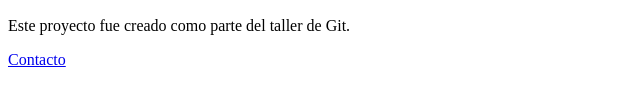
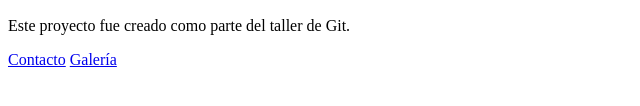
Before and after one commit to Lian-P-Nino-G/proyecto-lian, a plain HTML site: page index.htm in a window 1280 px wide. Shown: the part 148-254 px from the top of the page, 0-640 px from the left. Drawn offline with Linux system fonts and the light colour scheme.

Commit message:
Añadir enlace a la galería en la página principal

```diff
--- a/index.htm
+++ b/index.htm
@@ -13,5 +13,6 @@
 </section>
 <nav>
    <a href="contacto.html">Contacto</a>
+   <a href="galeria.html">Galería</a>
 </nav>
 </html>
```
